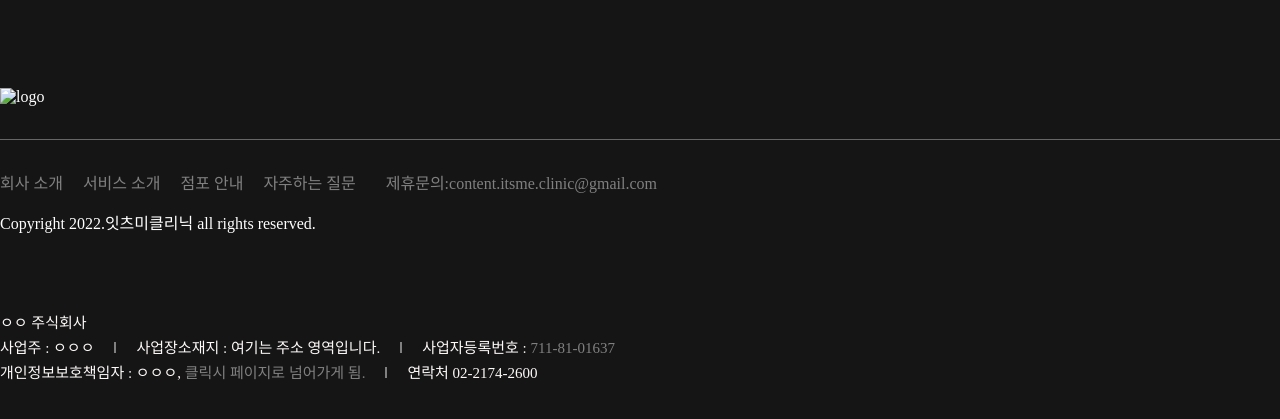
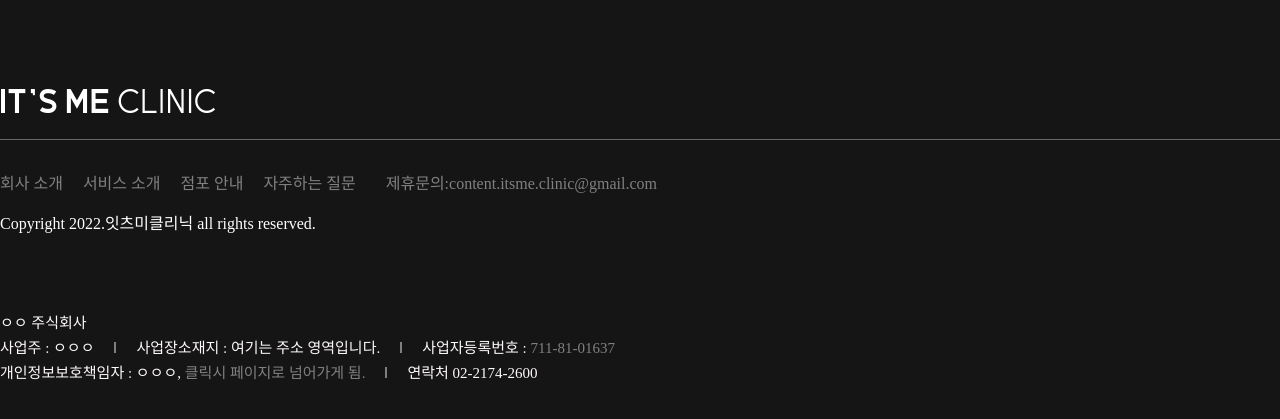
Before and after one commit to kimsh7722/kim.github.io, a plain HTML site: page index.html in a window 1280 px wide. Shown: the part 4204-4623 px from the top of the page. Drawn offline with nearby package versions, Linux system fonts and the light colour scheme; a web font is replaced by a local one.

Commit message:
Update index.html

```diff
--- a/index.html
+++ b/index.html
@@ -280,7 +280,7 @@
         <footer>
             <div id="footer-wrap">
                 <div id="footer-Logo">
-                    <img src="./image/footer.png" alt="logo">
+                    <img src="Main-Home/image/footer.png" alt="logo">
                 </div>
 
                 <div id="footer-top">
```
